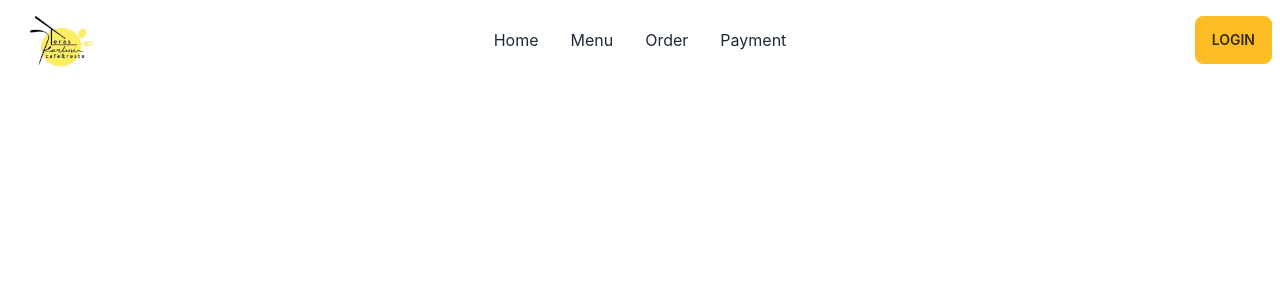
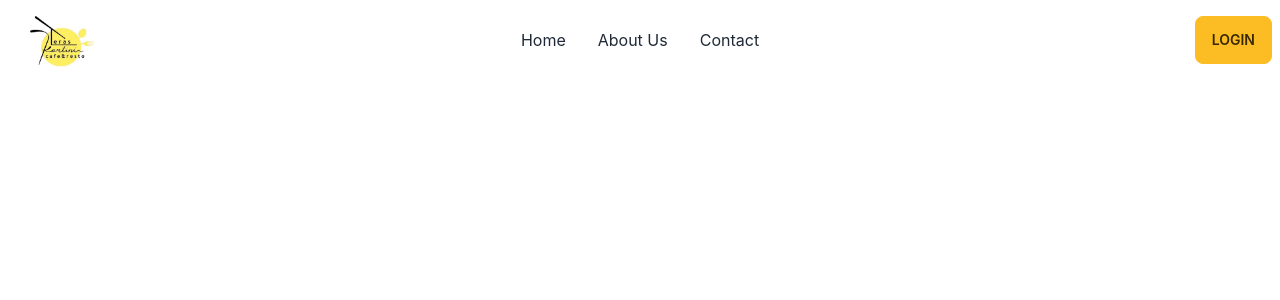
Before and after one commit to dindarahmadani/project-ta, a React (Create React App) app: page /home in a window 1280 px wide. Shown: the top 300 px of the page. Built offline with nearby package versions, Linux system fonts and the light colour scheme.

Commit message:
fix: edit Navbar

```diff
--- a/src/components/pageGroup/Navbar.js
+++ b/src/components/pageGroup/Navbar.js
@@ -12,9 +12,8 @@ function Navbar() {
                     <ul tabIndex={0} className="menu menu-compact dropdown-content mt-3 p-2 shadow bg-base-100 rounded-box w-52">
                         <li>
                             <Link to="/home">Home</Link>
-                            <Link to="/menu">Menu</Link>
-                            <Link to="/order">Order</Link>
-                            <Link to="/order">Payment</Link>
+                            <Link to="/aboutus">About Us</Link>
+                            <Link to="/contact">Contact</Link>
                         </li>
                     </ul>
                 </div>
@@ -24,14 +23,13 @@ function Navbar() {
                 <ul className="menu menu-horizontal px-1">
                     <li>
                         <Link to="/home">Home</Link>
-                        <Link to="/menu">Menu</Link>
-                        <Link to="/order">Order</Link>
-                        <Link to="/order">Payment</Link>
+                        <Link to="/aboutus">About Us</Link>
+                        <Link to="/contact">Contact</Link>
                     </li>
                 </ul>
             </div>
             <div className="navbar-end">
-            <button className="btn btn-warning btn-md">Login</button>
+                <button className="btn btn-warning btn-md">Login</button>
             </div>
         </div>
     )
```
